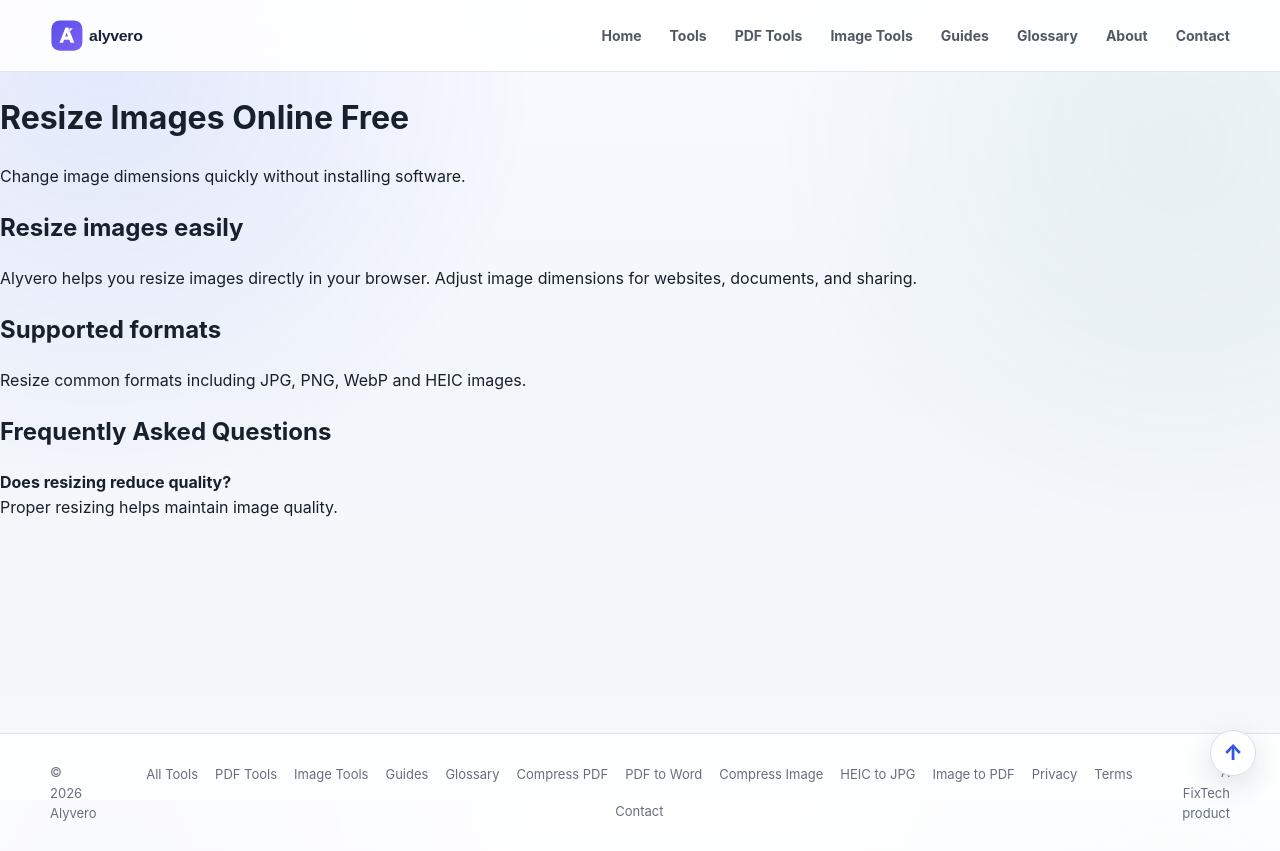
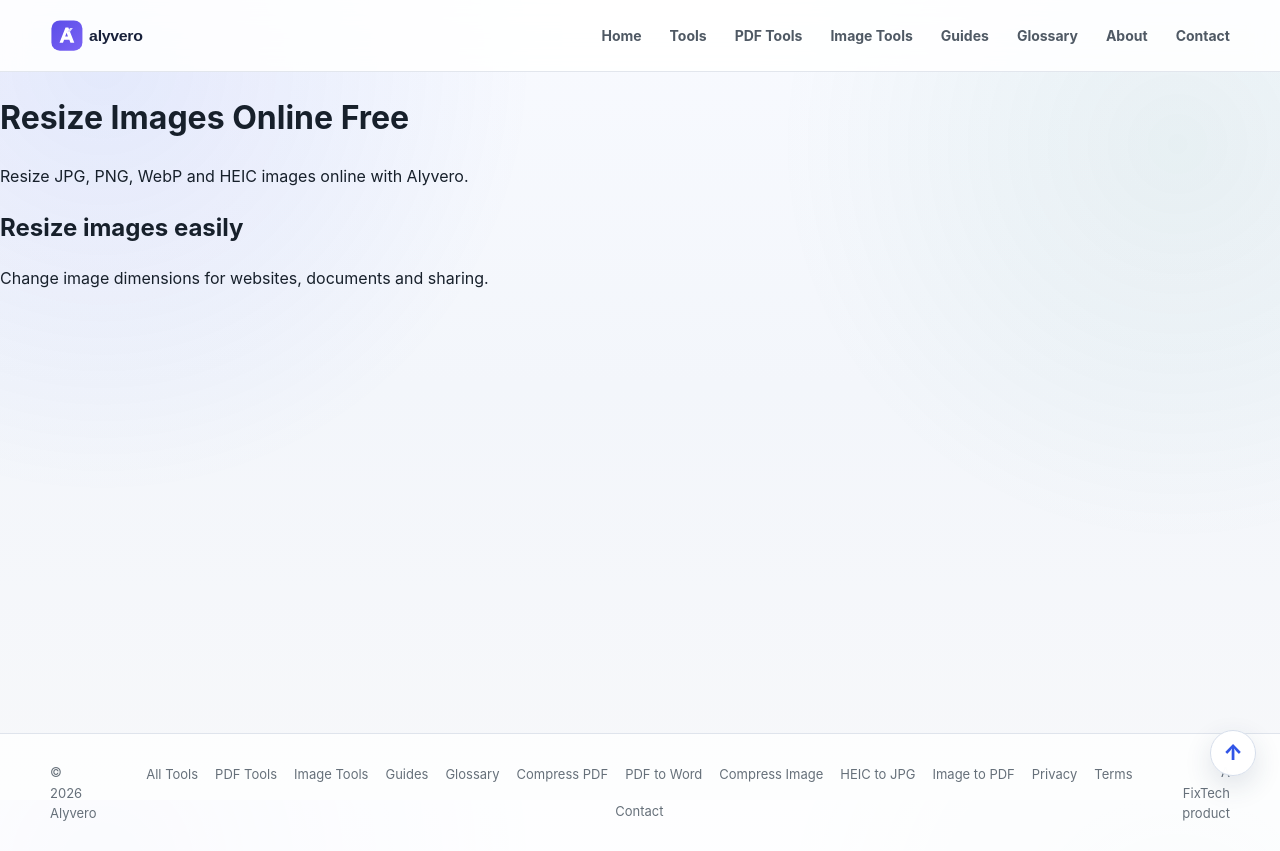
Before and after one commit to rindodi/alyvero, a Next.js app: page /resize-images-online in a window 1280 px wide. Built offline with nearby package versions, Linux system fonts and the light colour scheme.

Commit message:
Refactor Resize Images Online page structure and content
Updated the page component and improved metadata description.

```diff
--- a/app/resize-images-online/page.tsx
+++ b/app/resize-images-online/page.tsx
@@ -2,52 +2,21 @@ import type { Metadata } from "next";
 
 export const metadata: Metadata = {
   title: "Resize Images Online Free | Alyvero",
-  description:
-    "Resize JPG, PNG, WebP and HEIC images online. Change image dimensions while keeping good quality.",
-  alternates: {
-    canonical: "/resize-images-online",
-  },
+  description: "Resize images online quickly with Alyvero.",
 };
 
-export default function ResizeImagesOnlinePage() {
+export default function Page() {
   return (
-    <main className="mx-auto max-w-4xl px-6 py-12">
-      <h1 className="text-4xl font-bold text-center">
-        Resize Images Online Free
-      </h1>
-
-      <p className="mt-5 text-center text-gray-600">
-        Change image dimensions quickly without installing software.
+    <main>
+      <h1>Resize Images Online Free</h1>
+      <p>
+        Resize JPG, PNG, WebP and HEIC images online with Alyvero.
       </p>
 
-      <section className="mt-10 space-y-6">
-        <h2 className="text-2xl font-semibold">
-          Resize images easily
-        </h2>
-
-        <p>
-          Alyvero helps you resize images directly in your browser.
-          Adjust image dimensions for websites, documents, and sharing.
-        </p>
-
-        <h2 className="text-2xl font-semibold">
-          Supported formats
-        </h2>
-
-        <p>
-          Resize common formats including JPG, PNG, WebP and HEIC images.
-        </p>
-
-        <h2 className="text-2xl font-semibold">
-          Frequently Asked Questions
-        </h2>
-
-        <p>
-          <strong>Does resizing reduce quality?</strong>
-          <br />
-          Proper resizing helps maintain image quality.
-        </p>
-      </section>
+      <h2>Resize images easily</h2>
+      <p>
+        Change image dimensions for websites, documents and sharing.
+      </p>
     </main>
   );
-  }
+}
```
